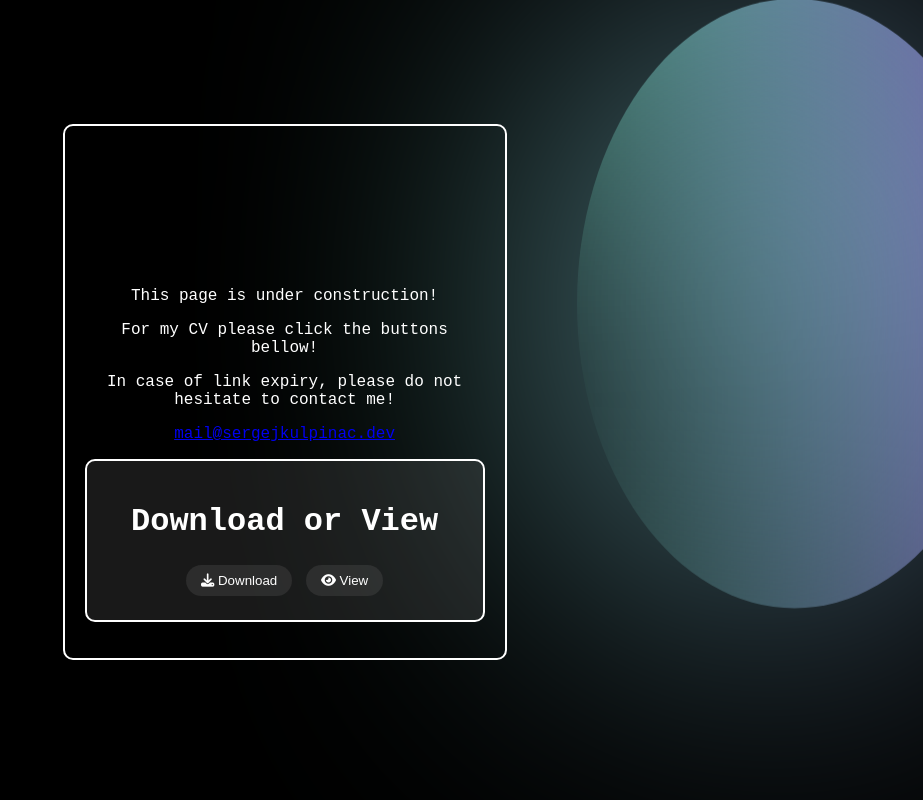
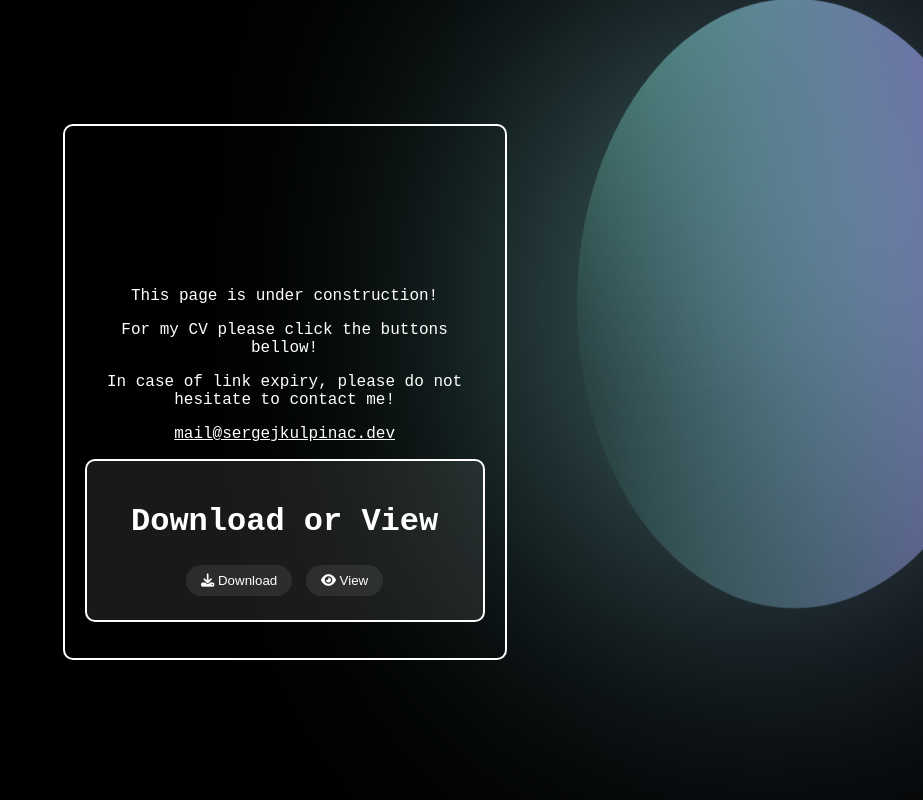
Before and after one commit to Tumba123/projects, a plain HTML site: page index.html in a window 1280 px wide. Shown: the top 800 px of the page, without its empty margins (357-1280 px from the left). Drawn offline with nearby package versions, Linux system fonts and the light colour scheme.

Commit message:
Update style.css

```diff
--- a/style.css
+++ b/style.css
@@ -131,3 +131,7 @@ body {
     word-wrap: break-word; /* Enable text wrapping */
     background-color: rgba(100, 100, 100, 0.25);
   }
+
+  .mailto {
+    color: white;
+  }
```
